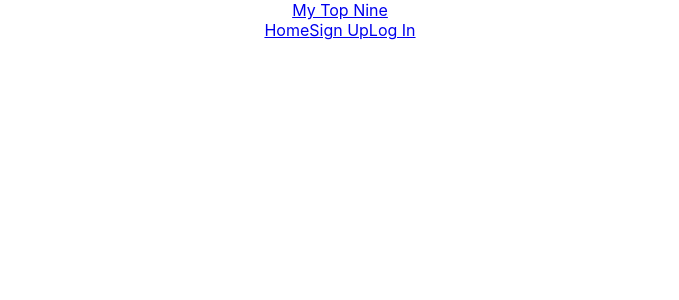
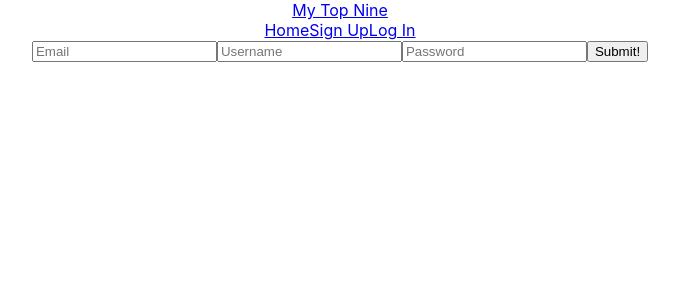
Before and after one commit to Bdavis90/Front-End, a React (Create React App) app in the folder my-top-nine/: page /login in a window 1280 px wide. Shown: the top 300 px of the page, without its empty margins (300-979 px from the left). Built offline with nearby package versions, Linux system fonts and the light colour scheme; no server answers.

Commit message:
Created signup form, needs styling, still having formik issues

```diff
--- a/my-top-nine/src/App.js
+++ b/my-top-nine/src/App.js
@@ -4,6 +4,7 @@ import "./App.css";
 import PrivateRoute from "./utils/PrivateRoute";
 import Home from "./Components/Home";
 import Navigation from "./Components/Navigation";
+import FormikSignUpForm from "./Components/SignUp";
 
 function App(props) {
   console.log(props);
@@ -35,7 +36,7 @@ function App(props) {
     <div className="App">
       <Navigation />
       <PrivateRoute path="/home" component={Home} />
-
+      <FormikSignUpForm />
     </div>
   );
 }
--- /dev/null
+++ b/my-top-nine/src/components/SignUp.js
@@ -0,0 +1,42 @@
+import React from 'react';
+import { withFormik, Form, Field } from "formik";
+import * as Yup from "yup";
+
+function SignUp() {
+    return (
+              <Form>
+                <Field type="text" name="email" placeholder="Email"/>
+                <Field type="text" name="username" placeholder="Username"/>
+                <Field type="text" name="password" placeholder="Password"/>
+                <button>Submit!</button>
+              </Form>
+    );
+}
+
+const FormikSignUpForm = withFormik({
+    mapPropsToValues({ email, username, password}) {
+        return {
+            email: email || "",
+            username: username || "",
+            password: password || ""
+        };
+    },
+
+    validationSchema: Yup.object().shape({
+        email: Yup.string()
+          .email()
+          .required("Email is required"),
+        username: Yup.string()
+            .min(6, "Username must be 6 characters or longer")
+            .required("Username is required"),
+        password: Yup.string()
+          .min(6, "Password must be 6 chararcters or longer")
+          .required("Password is required")
+      }),
+    handleSubmit(values) {
+        console.log(values);
+        //THIS IS WHERE YOU DO YOUR FORM SUBMISSION CODE... HTTP REQUESTS, ETC.
+      }
+    })(SignUp);
+
+export default FormikSignUpForm;
```
